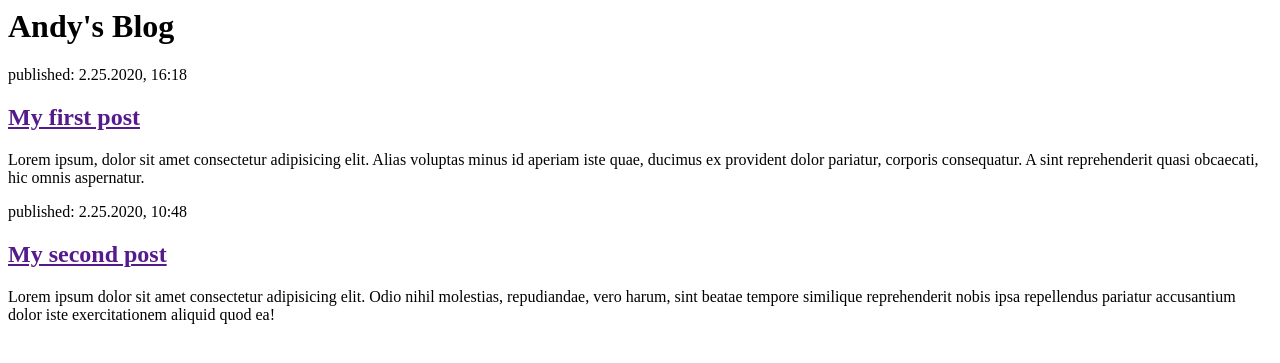
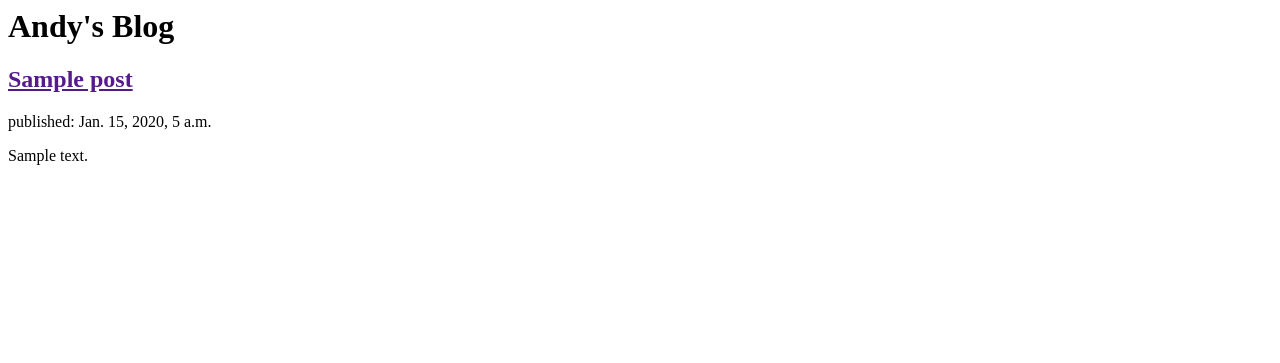
Before and after one commit to andybir/django-blog, a Django app: page / in a window 1280 px wide. Shown: the top 363 px of the page. Run offline with Django 3.2, Linux system fonts and the light colour scheme; tables that the repository leaves empty hold one stand-in row (values such as "Sample post").

Commit message:
blog posts rendering from db

```diff
--- a/blog/templates/blog/post_list.html
+++ b/blog/templates/blog/post_list.html
@@ -7,16 +7,12 @@
             <h1>Andy's Blog</h1>
         </div>
 
-        <div>
-            <p>published: 2.25.2020, 16:18</p>
-            <h2><a href="">My first post</a></h2>
-            <p>Lorem ipsum, dolor sit amet consectetur adipisicing elit. Alias voluptas minus id aperiam iste quae, ducimus ex provident dolor pariatur, corporis consequatur. A sint reprehenderit quasi obcaecati, hic omnis aspernatur.</p>
-        </div>
-
-        <div>
-            <p>published: 2.25.2020, 10:48</p>
-            <h2><a href="">My second post</a></h2>
-            <p>Lorem ipsum dolor sit amet consectetur adipisicing elit. Odio nihil molestias, repudiandae, vero harum, sint beatae tempore similique reprehenderit nobis ipsa repellendus pariatur accusantium dolor iste exercitationem aliquid quod ea!</p>
-        </div>
+        {% for post in posts %}
+            <div>
+                <h2><a href="">{{ post.title }}</a></h2>
+                <p>published: {{ post.published_date }}</p>
+                <p>{{ post.text|linebreaksbr }}</p>
+            </div>
+        {% endfor %}
     </body>
 </html>
--- a/blog/views.py
+++ b/blog/views.py
@@ -1,5 +1,8 @@
 from django.shortcuts import render
+from django.utils import timezone
+from .models import Post
 
 # Create your views here.
 def post_list(request):
-    return render(request, 'blog/post_list.html', {})
+    posts = Post.objects.filter(published_date__lte=timezone.now()).order_by('published_date')
+    return render(request, 'blog/post_list.html', {'posts': posts})
```
